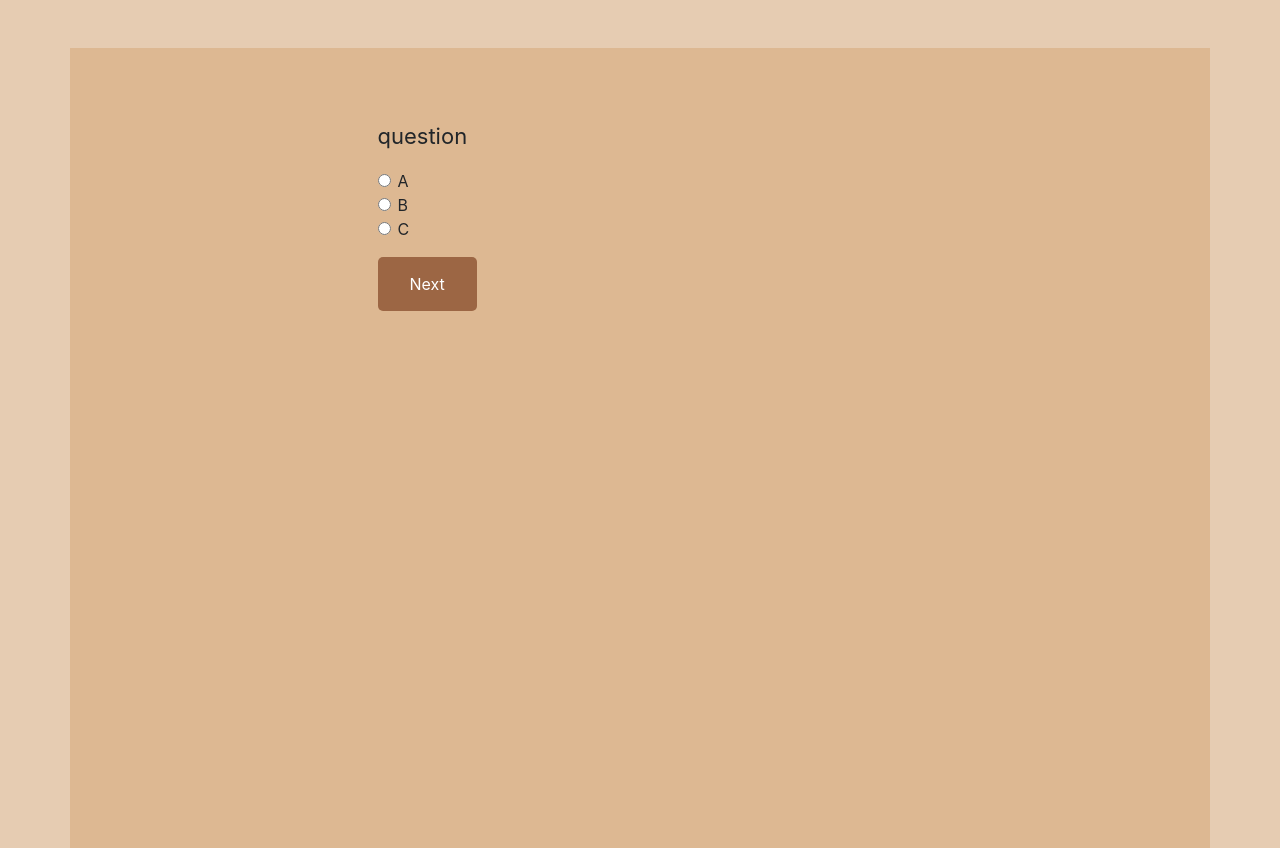
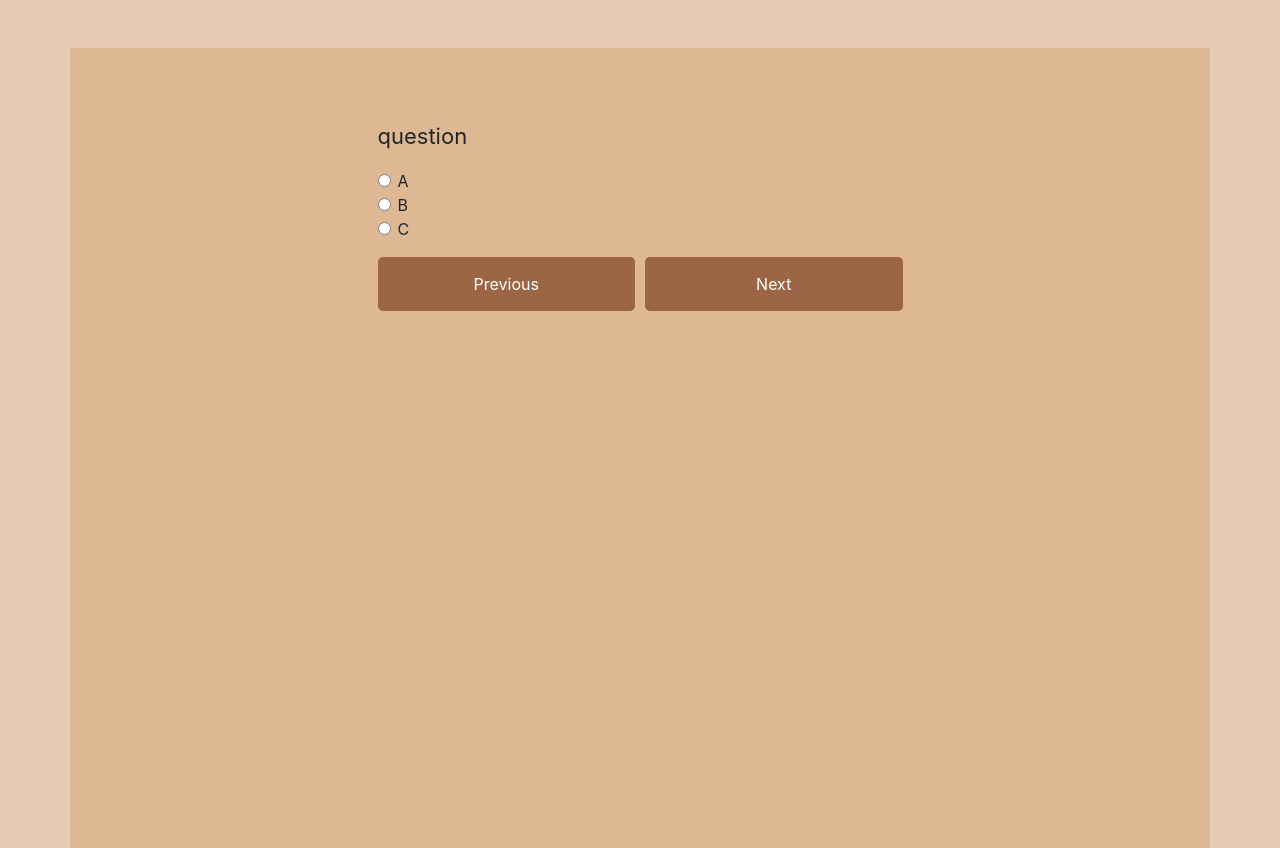
Before and after one commit to anarraidoo/quiz, a Django app: page /quiz in a window 1280 px wide. Run offline with Django 3.2, Linux system fonts and the light colour scheme; data comes from the database, SQL or seed files in the repository; some libraries are stand-ins or nearby versions.

Commit message:
Improved quiz functionality
- Added a previous button
- Changed the next button to a submit quiz button on reaching the last question
- Added form validation so an answer selection is required before moving to next question or submitting the quiz
- Improved quiz.html structure
TODO:
- Change radio input to buttions
- Create storyline questions and answers
- Add images to each question for visuals

```diff
--- a/quiz_start/static/script.js
+++ b/quiz_start/static/script.js
@@ -19,11 +19,26 @@
         selectAnswer(uid) {
             // console.log('Selected answer UID:', uid);
             this.selectedAnswers[this.currentIndex] = uid;
+//            validateForm();
         },
-        nextQuestion() {
+        nextQuestion(event) {
+            if (validateForm()) {
+                // Proceed to next question
+                event.preventDefault();
                 this.currentIndex++;
+                if (this.currentIndex == this.questions.length - 1) {
+                    document.getElementById('next').style.display = 'none';
+                    document.getElementById('submit').style.display = 'inline-block';
+                }
+            }
+        },
+        prevQuestion() {
+            this.currentIndex--;
         },
         submitQuiz() {
+            if (validateForm()) {
+                // Proceed to quiz submission
+                this.currentIndex++;
                 fetch('/submit-quiz/', {
                     method: 'POST',
                     headers: {
@@ -40,17 +55,18 @@
                     }
                 })
                 .then(data => {
-                document.getElementById('submit').style.display = 'none';
+    //                document.getElementById('submit').style.display = 'none';
+    //                document.getElementById('quiz-question').style.display = 'none';
                     this.personalityTrait = data.personality_trait;
                     console.log('Personality Trait: ', this.personalityTrait);
-                // alert('Quiz submitted successfully! Personality Trait: ' + personalityTrait);
                     document.querySelector('.result-image img').src = `/static/${this.personalityTrait}.png`;
-                document.getElementById('result').style.display = 'block';
+                    document.getElementById('quiz-result').style.display = 'block';
                 })
                 .catch(error => {
                     console.error('Error:', error);
                     alert('Failed to submit quiz. Please try again later.');
                 });
+            }
         }
     },
     created() {
@@ -74,3 +90,34 @@ function getCookie(name) {
     }
     return cookieValue;
 }
+
+// Function to validate the form
+function validateForm() {
+    const form = document.getElementById('quiz-form');
+    if (form.checkValidity()) {
+        return true;
+    } else {
+        return false;
+    }
+}
+
+// window.addEventListener('load', function () {
+//    // Check if the current page is not home.html
+//    if (this.currentIdex > 0) {
+//        prevQuestion();
+//    }
+//    if (window.location.pathname !== '') {
+//        // Add an entry to the browser's history stack
+//        window.history.pushState({ page: 'question' }, '', window.location.href);
+//    }
+//
+//    // Listen for the popstate event (triggered when the user navigates back or forward)
+//    window.addEventListener('popstate', function (event) {
+//        if this.cu
+//        // Check if the current page is home.html
+//        if (window.location.pathname === '') {
+//            // If the current page is home.html, navigate back one step in the history stack
+//            window.history.go(-1);
+//        }
+//    });
+//});
--- a/quiz_start/static/style.css
+++ b/quiz_start/static/style.css
@@ -87,3 +87,10 @@ body{
 #quiz p {
     font-size: 22px;
 }
+
+.button-container {
+    display: grid;
+    grid-template-columns: repeat(auto-fit, minmax(100px, 1fr));
+    gap: 10px;
+    justify-content: center;
+}
--- a/quiz_start/templates/home.html
+++ b/quiz_start/templates/home.html
@@ -21,7 +21,7 @@
     <h1 style="color: black; text-align: center;">Start Your Adventure</h1>
 
     <div class="col-md-6 mx-auto">
-        <form action="/quiz">
+        <form action="/quiz" class="button-container">
             <button type="submit" class="button mt-3">START</button>
         </form>
     </div>
--- a/quiz_start/templates/quiz.html
+++ b/quiz_start/templates/quiz.html
@@ -18,27 +18,30 @@
         <div class="col-md-6 mx-auto">
             <h3 v-if="questions.length === 0">Loading...</h3>
             <template v-else>
-
                 <div id="quiz" v-if="currentIndex < questions.length">
+                    <form id="quiz-form">
                         <br>
                         <!-- TODO: Create storyline questions -->
+                        <div id="quiz-question">
                             <p>[[ questions[currentIndex].question ]]</p>
                             <div class="form-check" v-for="answer in questions[currentIndex].answers" :key="answer.uid">
-                        <input @change="selectAnswer(answer.uid)" class="form-check-input" type="radio" :id="'answer-' + answer.uid" name="answers[]" :value="answer.uid">
+                                <input @change="selectAnswer(answer.uid)" class="form-check-input" type="radio" :id="'answer-' + answer.uid" name="answers[]" :value="answer.uid" required>
                                 <label class="form-check-label" :for="'answer-' + answer.uid">[[ answer.answer ]]</label>
                             </div>
-                    <button @click="nextQuestion" class="button btn-primary mt-3">Next</button>
-                    <!-- TODO: Add previous page button -->
+                        </div>
+                        <div class="button-container">
+                            <button @click="prevQuestion" class="button btn-primary mt-3">Previous</button>
+                            <button @click="nextQuestion($event)" class="button btn-primary mt-3" id="next">Next</button>
+                            <button @click="submitQuiz" class="button btn-primary mt-3" id="submit" style="display:none;">Submit Quiz</button>
+                        </div>
+                    </form>
                 </div>
 
                 <div v-else>
-                    <div id="submit">
-                        <p>No more questions</p>
-                        <button @click="submitQuiz" class="button mt-3">Submit Quiz</button>
-                    </div>
-                    <div id="result" style="display: none;">
+                    <div id="quiz-result" style="display: none;">
                         <p>Your personality trait is: [[ personalityTrait ]]</p>
                         <div class="result-image">
+<!--                            <img src="{% static personalityTrait.png %}" alt="Result Image">-->
 <!--                            <img :src="`/static/${personalityTrait}.png`" alt="Result Image">-->
                             <img src="" alt="Result Image">
                         </div>
@@ -52,5 +55,9 @@
         </div>
     </div>
     <script src="{% static 'script.js' %}"></script>
+
+    <script>
+
+    </script>
 </body>
 </html>
```
Lines whose indentation alone changed are shown as unchanged.
